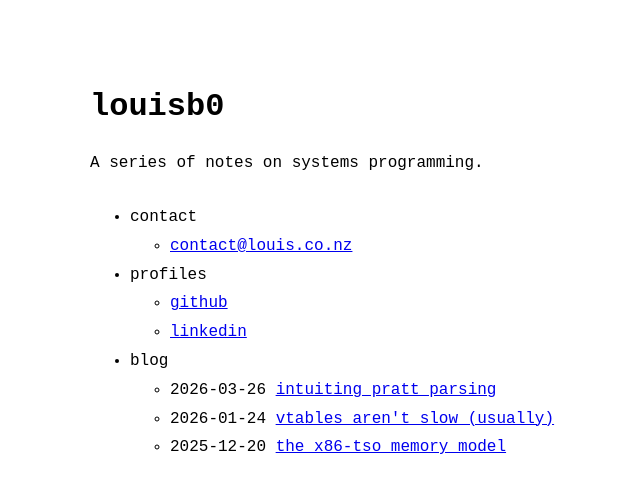
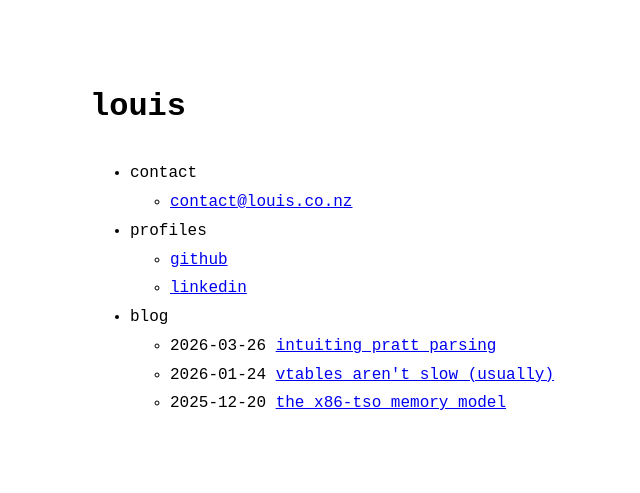
Before and after one commit to louisb0/louis.co.nz, a Jekyll site: the page built from index.md, in a window 1280 px wide. Shown: the top 493 px of the page, without its empty margins (230-870 px from the left). Built offline with Jekyll 4.4.1, drawn with Linux system fonts in a browser that asks for light colours.

Commit message:
update description/name display

```diff
--- a/_config.yml
+++ b/_config.yml
@@ -1,4 +1,4 @@
-title: louisb0
+title: louis
 description: A series of notes on systems programming.
 url: https://louis.co.nz
 
@@ -11,7 +11,6 @@ theme_config:
   appearance: "light"
   back_home_text: "back"
   date_format: "%Y-%m-%d"
-  show_description: true
   lowercase_titles: true
 
 plugins:
--- a/index.md
+++ b/index.md
@@ -1,4 +1,4 @@
 ---
 layout: home
-title: louisb0
+title: Louis Baragwanath
 ---
```
Also changed, not shown: 2 other files.
